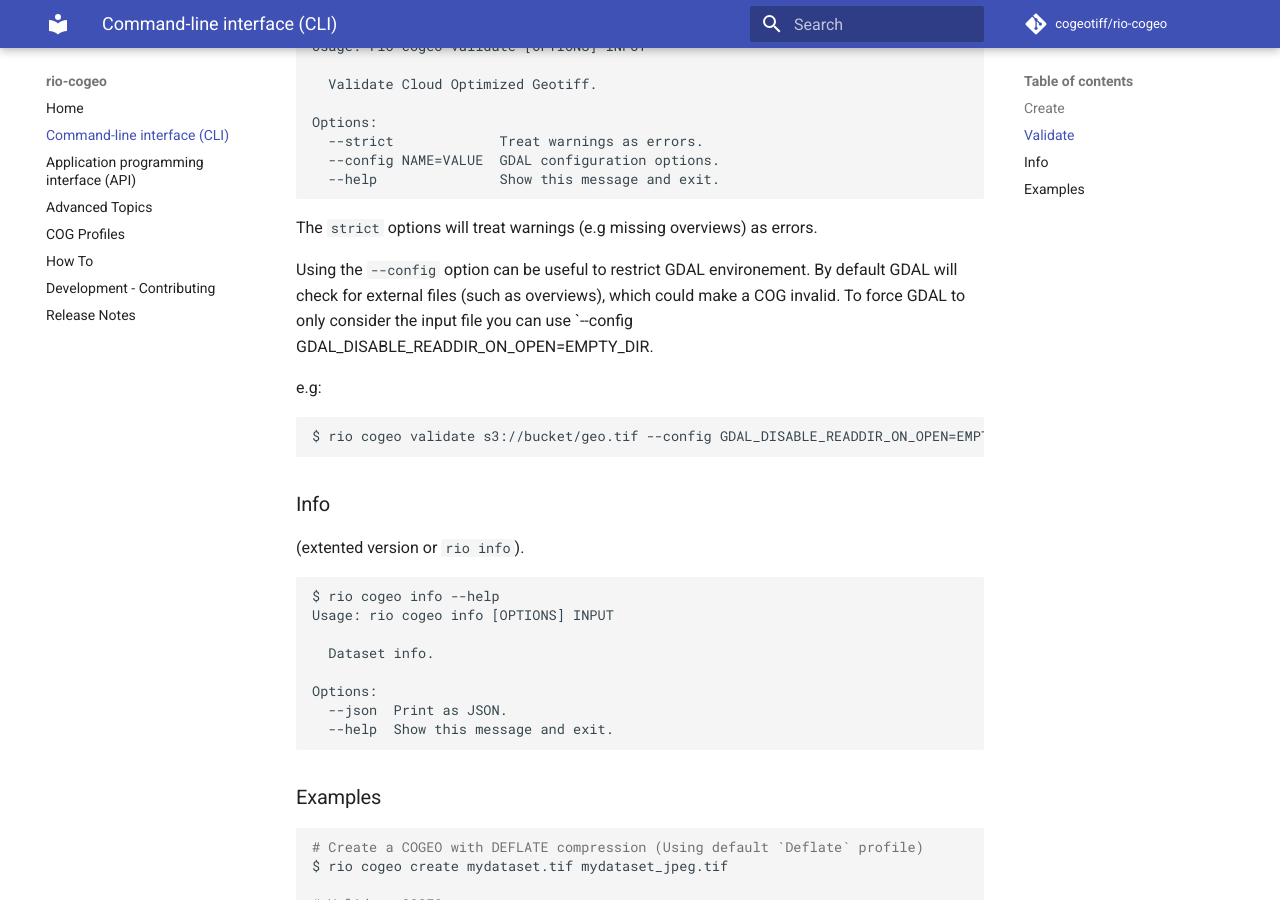
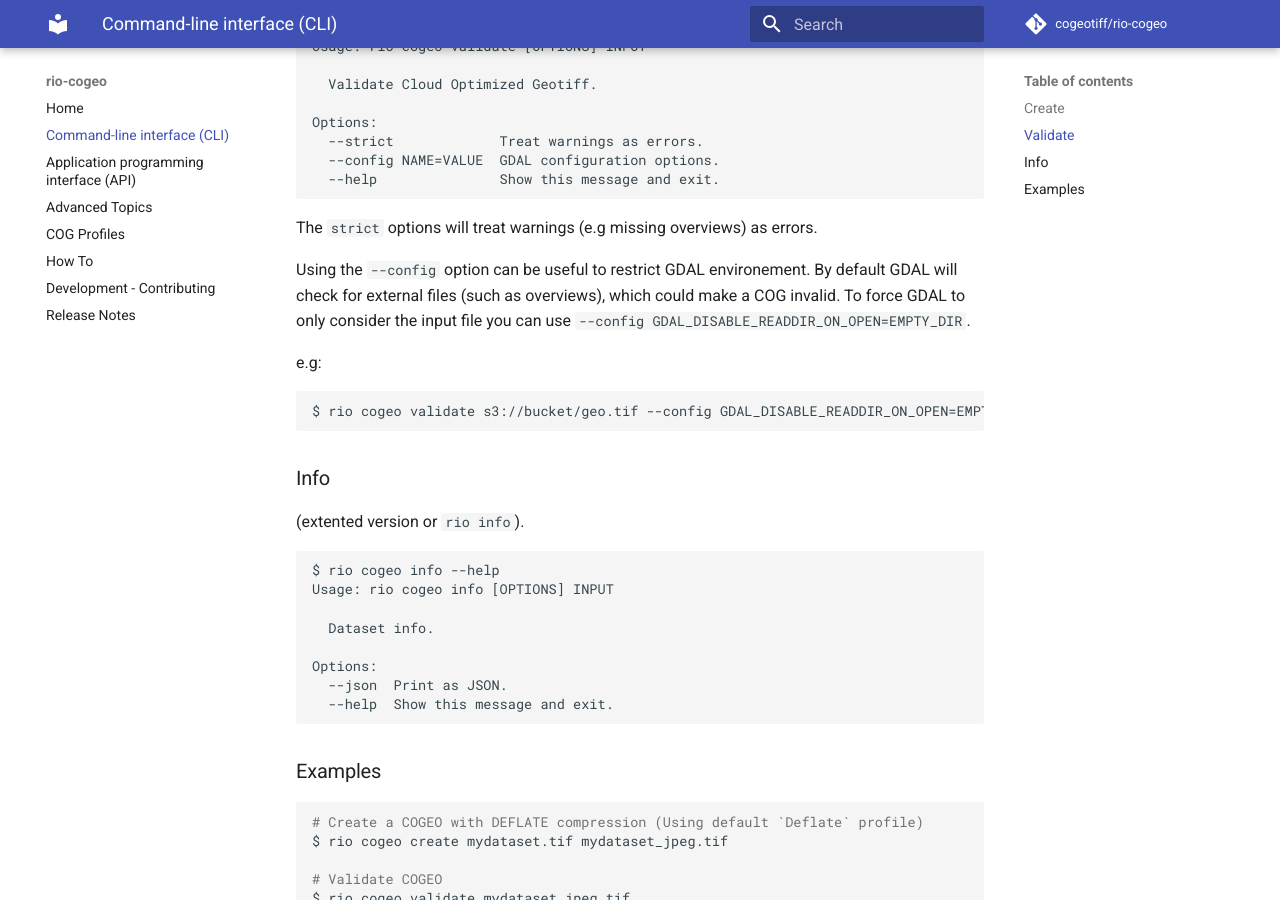
Before and after one commit to cogeotiff/rio-cogeo, an MkDocs documentation site: the page built from docs/CLI.md, in a window 1280 px wide and 900 px high, scrolled down 1218 px. Built offline with MkDocs 1.6.1 and Material for MkDocs 9.7.7, drawn with Linux system fonts in a browser that asks for light colours; comment, search, counter and statistics services are not loaded.

Commit message:
missing `

````diff
--- a/docs/CLI.md
+++ b/docs/CLI.md
@@ -65,7 +65,7 @@ Options:
 
 The `strict` options will treat warnings (e.g missing overviews) as errors.
 
-Using the `--config` option can be useful to restrict GDAL environement. By default GDAL will check for external files (such as overviews), which could make a COG invalid. To force GDAL to only consider the input file you can use `--config GDAL_DISABLE_READDIR_ON_OPEN=EMPTY_DIR.
+Using the `--config` option can be useful to restrict GDAL environement. By default GDAL will check for external files (such as overviews), which could make a COG invalid. To force GDAL to only consider the input file you can use `--config GDAL_DISABLE_READDIR_ON_OPEN=EMPTY_DIR`.
 
 e.g:
 ```
````
